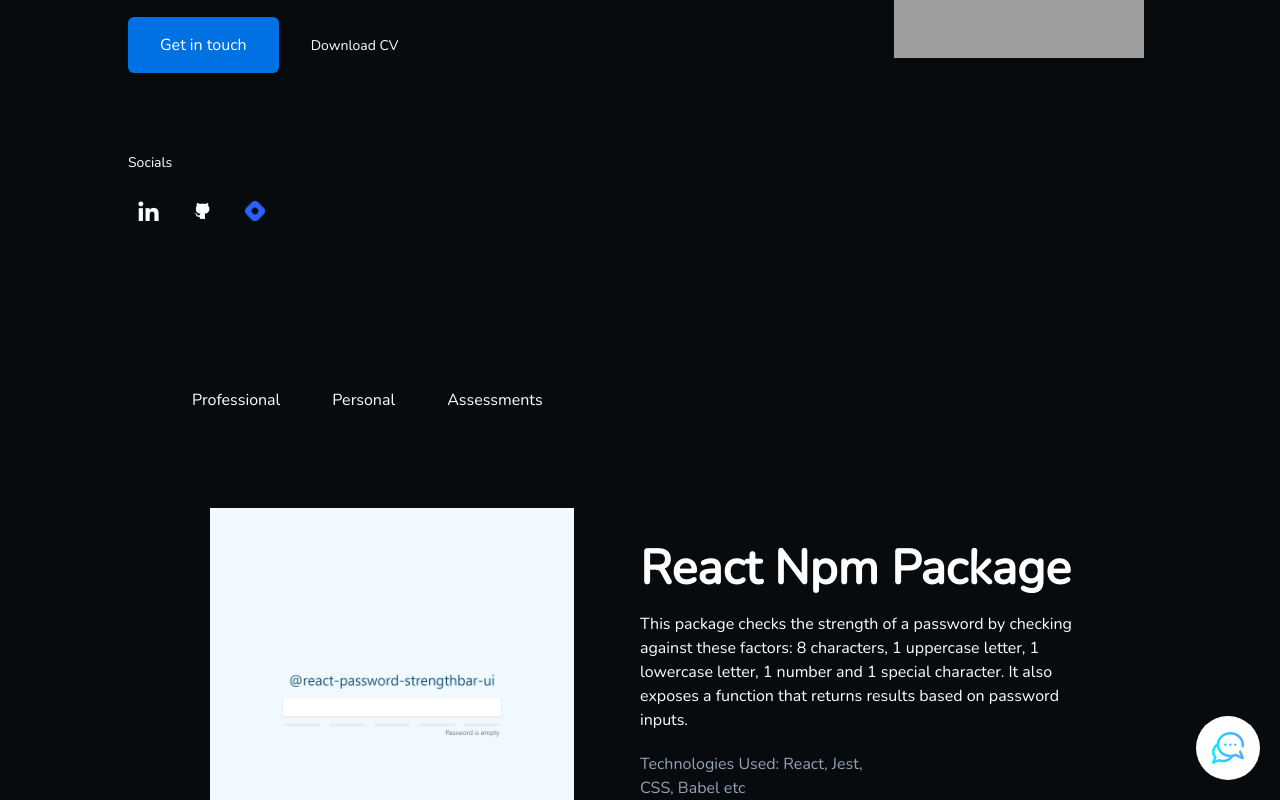
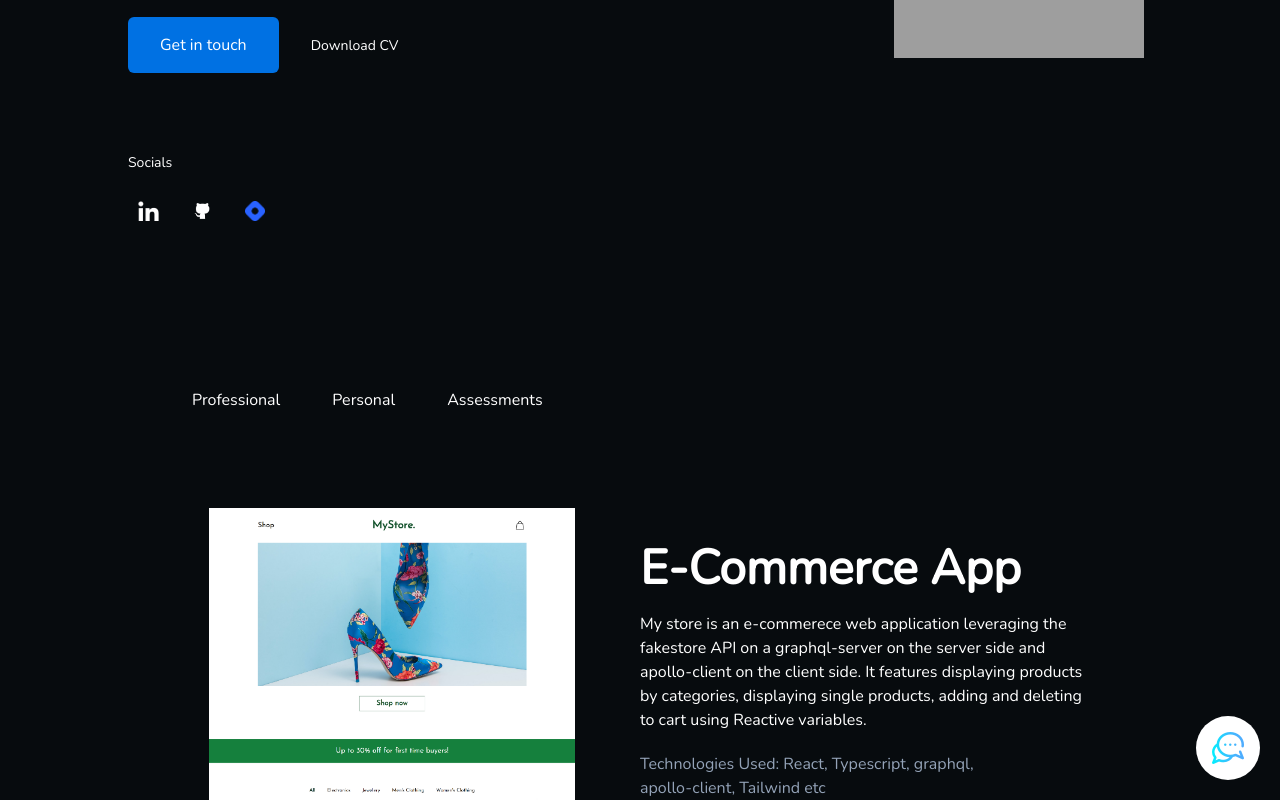
Before and after one commit to Queen-esther01/Portfolio, a Next.js app: page / in a window 1280 px wide. Both pictures are taken after a click on the element "Personal". Shown: the part 553-1353 px from the top of the page. Built offline with nearby package versions, Linux system fonts and the light colour scheme; grey boxes are pictures that could not be loaded.

Commit message:
Add New Portfolio

```diff
--- a/components/Projects.js
+++ b/components/Projects.js
@@ -126,6 +126,27 @@ function Projects() {
                 {/* <h2 className="lg:max-w-4xl lg:m-auto text-sm">PERSONAL WORK</h2> */}
                 <div className={`${category === 'Personal' ? 'block' : 'hidden'} md:py-10 lg:m-auto lg:max-w-4xl flex flex-col items-center sm:flex-row-reverse md:justify-between lg:justify-between`}>
                     <div className="my-5 sm:w-2/4 ">
+                        <h2 className="text-3xl font-semibold lg:text-5xl">E-Commerce App</h2>
+                        <p className="my-5">My store is an e-commerece web application leveraging the fakestore API on a graphql-server on the server side and apollo-client on the client side. It features displaying products by categories, displaying single products, adding and deleting to cart using Reactive variables.</p>
+                        <p className="text-slate-400 my-5 mb-6">Technologies Used: React, Typescript, graphql, <br/> apollo-client, Tailwind etc</p>
+                        <Button>
+                            <Link href='https://mystore-graphql-client.vercel.app/' >
+                                View App
+                            </Link>
+                        </Button>
+                        &nbsp;&nbsp;&nbsp;&nbsp;&nbsp;
+                        <Button>
+                            <Link href='https://github.com/Queen-esther01/mystore-graphql-server' >
+                                View Server
+                            </Link>
+                        </Button>
+                    </div>
+                    <div className="m-auto sm:text-left md:m-0 sm:w-2/4 sm:h-2/4 mt-10">
+                        <Image priority className="object-contain" src='/images/mystore.png' alt='mystore - Developer(Esther)'  width={400} height={400} />
+                    </div>
+                </div>
+                <div className={`${category === 'Personal' ? 'block' : 'hidden'} md:py-10 lg:m-auto lg:max-w-4xl flex flex-col items-center sm:flex-row md:justify-between lg:justify-between`}>
+                    <div className="my-5 sm:w-2/4 ">
                         <h2 className="text-3xl font-semibold lg:text-5xl">React Npm Package</h2>
                         <p className="my-5">This package checks the strength of a password by checking against these factors: 8 characters, 1 uppercase letter, 1 lowercase letter, 1 number and 1 special character. It also exposes a function that returns results based on password inputs.</p>
                         <p className="text-slate-400 my-5 mb-6">Technologies Used: React, Jest,<br/> CSS, Babel etc</p>
@@ -145,7 +166,7 @@ function Projects() {
                         <Image priority className="object-contain" src='/images/strengthbar.png' alt='Primecourts - Developer(Esther)'  width={400} height={400} />
                     </div>
                 </div>
-                <div className={`${category === 'Personal' ? 'block' : 'hidden'} my-20 md:py-10 lg:m-auto lg:max-w-4xl flex flex-col items-center sm:flex-row md:justify-between lg:justify-between`}>
+                <div className={`${category === 'Personal' ? 'block' : 'hidden'} my-20 md:py-10 lg:m-auto lg:max-w-4xl flex flex-col items-center sm:flex-row-reverse md:justify-between lg:justify-between`}>
                     <div className="my-5 sm:w-2/4 ">
                         <h2 className="text-3xl font-semibold lg:text-5xl">The movies</h2>
                         <p className="my-5">The movies is a movie app that provides detailed information on movies (cast and plot). It also allows users search all movies by genre and search option.</p>
@@ -160,7 +181,7 @@ function Projects() {
                         <Image priority className="object-contain" src='/images/themovies.png' alt='Primecourts - Developer(Esther)'  width={400} height={400} />
                     </div>
                 </div>
-                <div className={`${category === 'Personal' ? 'block' : 'hidden'} my-20 md:py-16 lg:m-auto lg:max-w-4xl flex flex-col sm:flex-row-reverse md:justify-between lg:justify-between`}>
+                <div className={`${category === 'Personal' ? 'block' : 'hidden'} my-20 md:py-16 lg:m-auto lg:max-w-4xl flex flex-col sm:flex-row md:justify-between lg:justify-between`}>
                     <div className="my-5 sm:w-2/4 ">
                         <h2 className="text-3xl font-semibold lg:text-5xl">Drum Machine</h2>
                         <p className="my-5">The drum machine app emits different drum sounds based on clicked keypads. It includes toggles to either switch drum on and off or switch from drum to piano sounds. The keypads can also be triggered by their respective keys on the keyboard. e.g open app and click letter &apos;w&apos; on keyboard.</p>
@@ -175,7 +196,7 @@ function Projects() {
                         <Image priority className="object-contain" src='/images/drummachine.png' alt='Primecourts - Developer(Esther)'  width={400} height={400} />
                     </div>
                 </div>
-                <div className={`${category === 'Personal' ? 'block' : 'hidden'} my-20 md:py-16 lg:m-auto lg:max-w-4xl flex flex-col sm:flex-row md:justify-between lg:justify-between`}>
+                <div className={`${category === 'Personal' ? 'block' : 'hidden'} my-20 md:py-16 lg:m-auto lg:max-w-4xl flex flex-col sm:flex-row-reverse md:justify-between lg:justify-between`}>
                     <div className="my-5 sm:w-2/4 ">
                         <h2 className="text-3xl font-semibold lg:text-5xl">Random Quotes</h2>
                         <p className="my-5">A simple app that generates random quotes from random authors.</p>
@@ -190,7 +211,7 @@ function Projects() {
                         <Image priority className="object-contain" src='/images/randomquotes.png' alt='Primecourts - Developer(Esther)'  width={400} height={400} />
                     </div>
                 </div>
-                <div className={`${category === 'Personal' ? 'block' : 'hidden'} my-20 md:py-16 lg:m-auto lg:max-w-4xl flex flex-col sm:flex-row-reverse md:justify-between lg:justify-between`}>
+                <div className={`${category === 'Personal' ? 'block' : 'hidden'} my-20 md:py-16 lg:m-auto lg:max-w-4xl flex flex-col sm:flex-row md:justify-between lg:justify-between`}>
                     <div className="my-5 sm:w-2/4 ">
                         <h2 className="text-3xl font-semibold lg:text-5xl">Markdown Previewer</h2>
                         <p className="my-5">A simple app that parses markdown text in realtime.</p>
```
Also changed, not shown: public/images/mystore.png (added).
